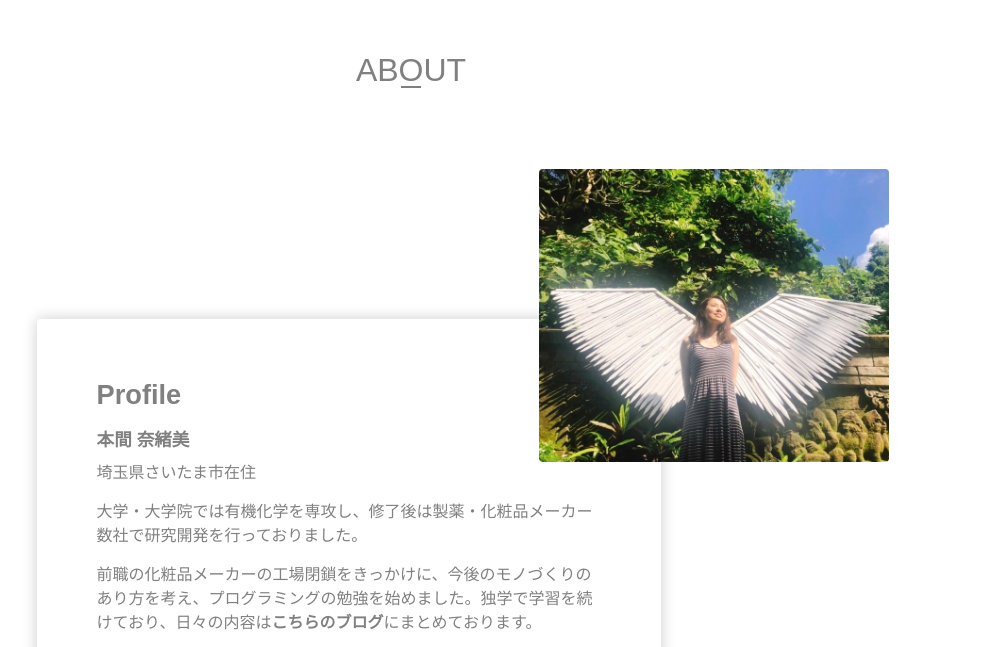
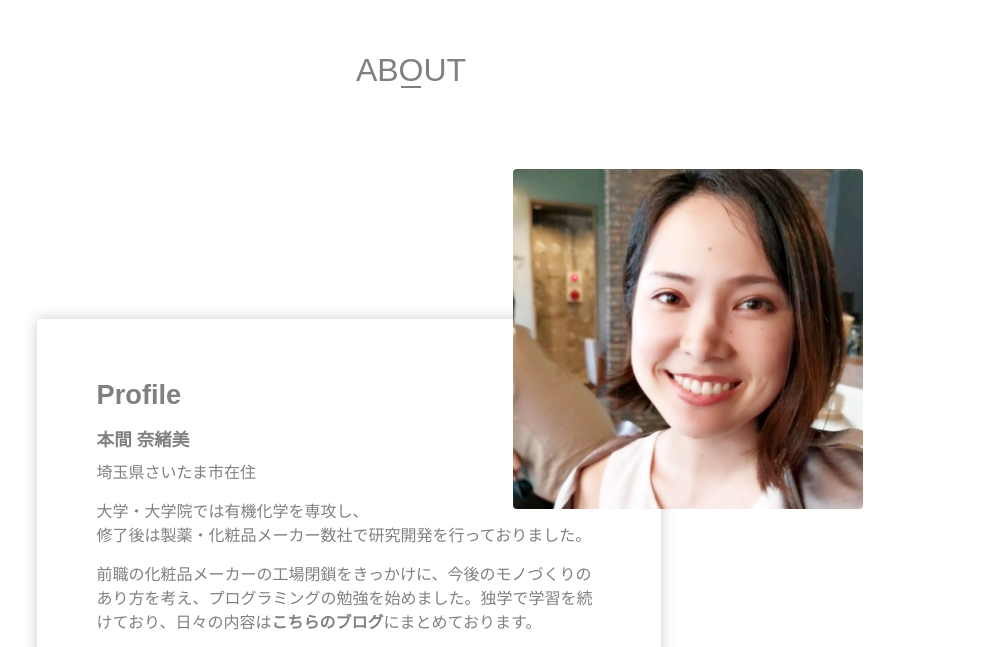
Before and after one commit to naomi-homma/Myportfolio, a plain HTML site: page index.html in a window 1280 px wide. Shown: the part 698-1345 px from the top of the page, without its empty margins (229-1211 px from the left). Drawn offline with nearby package versions, Linux system fonts and the light colour scheme.

Commit message:
Edit profile image

```diff
--- a/assets/css/style.css
+++ b/assets/css/style.css
@@ -278,11 +278,14 @@ html, body {
 }
 .about_contents_image {
     position: absolute;
-    left: 60%;
+    left: 58%;
     z-index: 10;
 }
 .about_contents_image img{
     width: 350px;
+    height: 340px;
+    object-fit: cover;
+    object-position: 0 15%;
     border-radius: 4px;
 }
 /* ------sns css------ */
--- a/index.html
+++ b/index.html
@@ -79,7 +79,7 @@
                 <h2>本間&nbsp;奈緒美</h2>
                 <p>埼玉県さいたま市在住</p>
                 <p>
-                  大学・大学院では有機化学を専攻し、修了後は製薬・化粧品メーカー数社で研究開発を行っておりました。
+                  大学・大学院では有機化学を専攻し、<br>修了後は製薬・化粧品メーカー数社で研究開発を行っておりました。
                 </p>
                 <p>
                   前職の化粧品メーカーの工場閉鎖をきっかけに、今後のモノづくりのあり方を考え、プログラミングの勉強を始めました。独学で学習を続けており、日々の内容は<span><a class="about_contents_inner_blog" href="https://naomi-homma.hatenablog.com/" target="_blank">こちらのブログ</a></span>にまとめております。
@@ -97,7 +97,7 @@
               </div>
             </div>
             <div class="about_contents_image fadeIn">
-              <img src="assets/images/myprofile.jpg" alt="プロフィール画像" />
+              <img src="assets/images/myprofile202008.jpg" alt="プロフィール画像" />
             </div>
           </div>
         </div>
```
Also changed, not shown: assets/images/myprofile202008.jpg (added).
